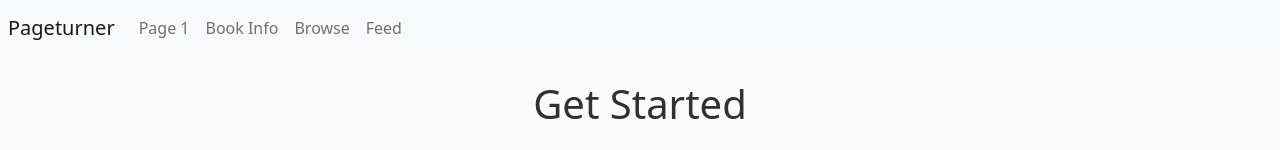
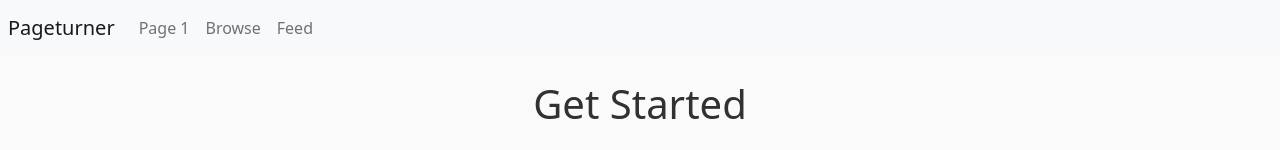
Before and after one commit to liam-prevelige/pageturner-frontend, a React (Create React App) app: page / in a window 1280 px wide. Shown: the top 150 px of the page. Built offline with nearby package versions, Linux system fonts and the light colour scheme.

Commit message:
remove bookinfo from nav bar

```diff
--- a/src/App.js
+++ b/src/App.js
@@ -66,7 +66,6 @@ const App = () => {
             </>
             */}
             <Nav.Link href="/page1">Page 1</Nav.Link>
-            <Nav.Link href="/BookInfo">Book Info</Nav.Link>
             <Nav.Link href="/browse">Browse</Nav.Link>
             <Nav.Link href="/feed">Feed</Nav.Link>
           </Nav>
```
